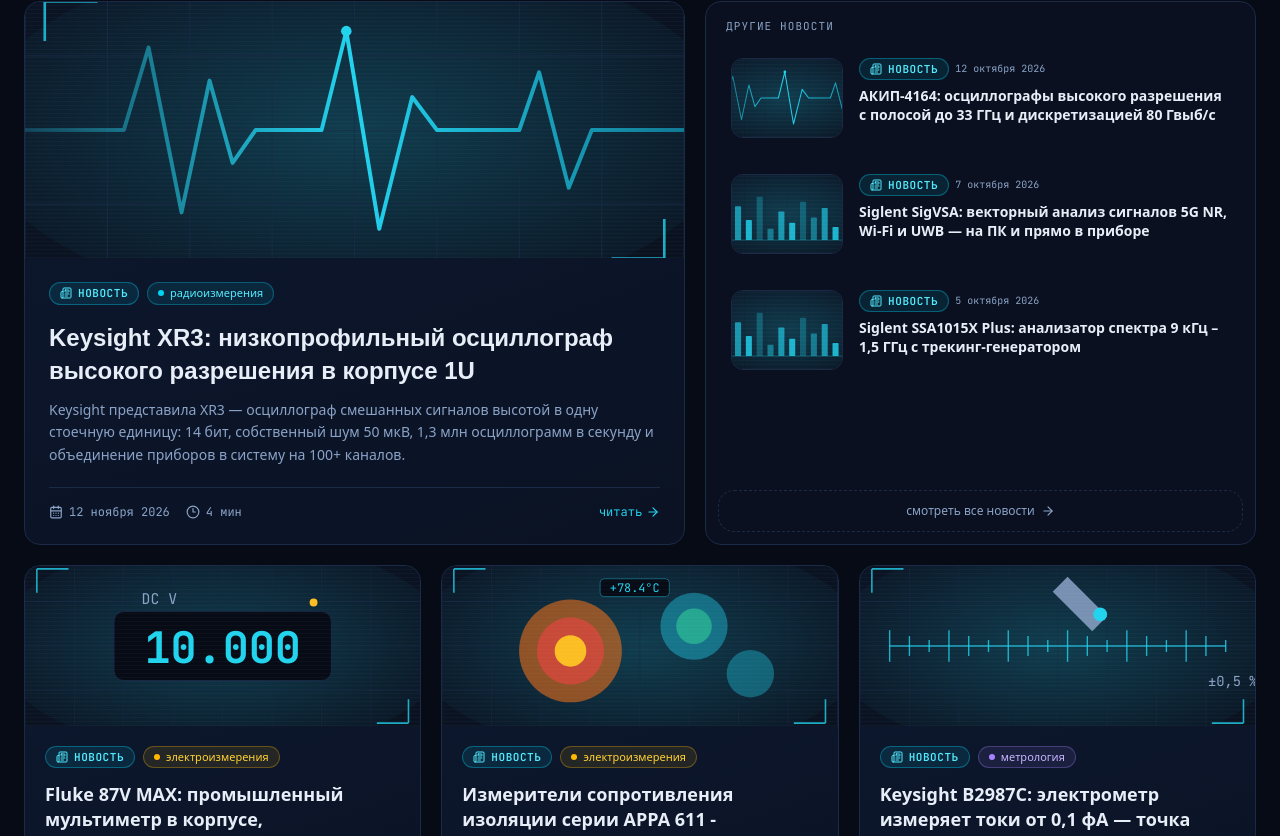
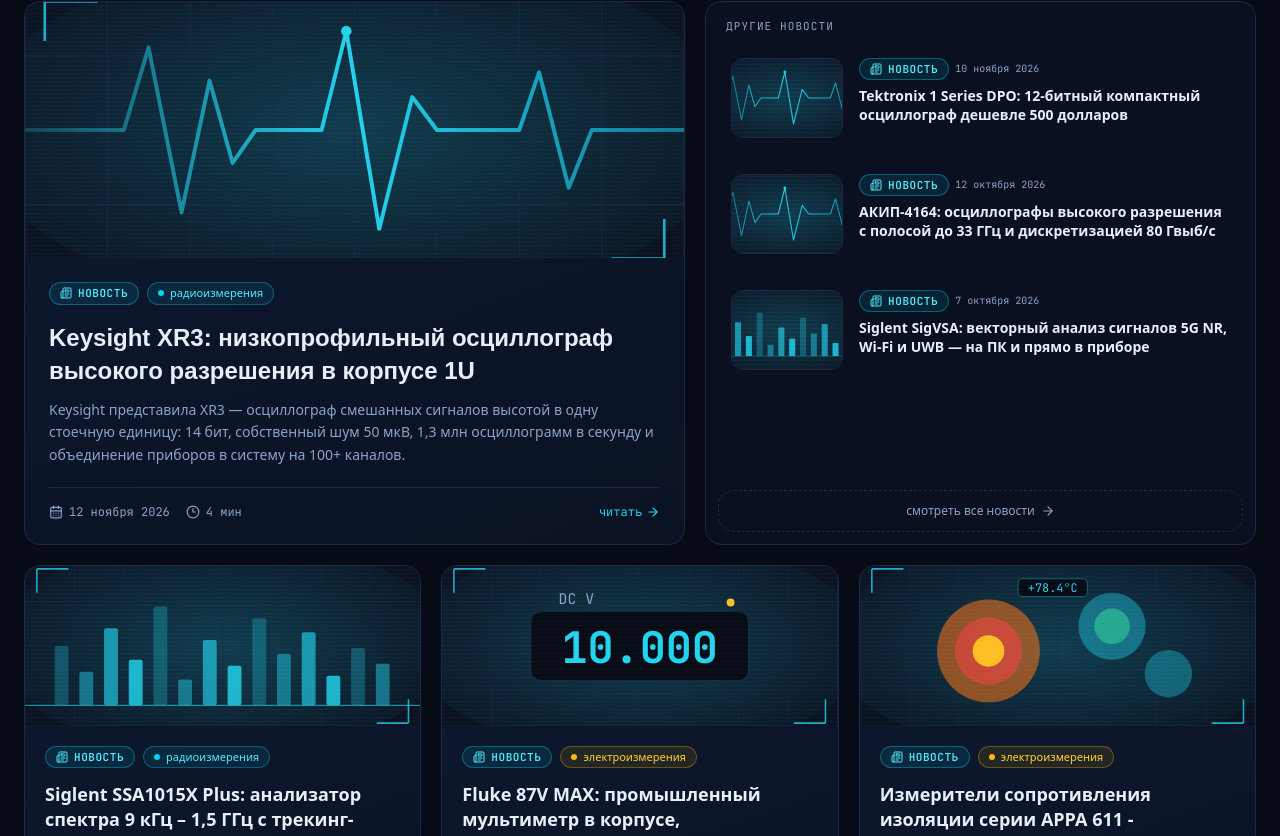
Before and after one commit to rosteam-spec/i-kip, a Next.js app: page / in a window 1280 px wide. Shown: the part 1024-1860 px from the top of the page. Built offline with nearby package versions, Linux system fonts and the light colour scheme; a web font is replaced by a local one.

Commit message:
Update news.ts

```diff
--- a/src/data/news.ts
+++ b/src/data/news.ts
@@ -6,6 +6,75 @@ import type { Article } from './types'
  * пресс-релизов и переведены на русский язык.
  */
 export const NEWS: Article[] = [
+   {
+    id: 'tektronix-1-series-dpo',
+    type: 'news',
+    title: 'Tektronix 1 Series DPO: 12-битный компактный осциллограф дешевле 500 долларов',
+    excerpt:
+      'Tektronix обновила популярную компактную серию: 12 бит, полоса до 200 МГц, 1,25 Гвыб/с, 10 Мпт на канал, 7-дюймовый сенсорный экран и цена ниже 500 долларов. Разбираемся, для кого создан новый прибор.',
+    date: '10 ноября 2026',
+    isoDate: '2026-11-10',
+    category: 'радиоизмерения',
+    manufacturer: 'Tektronix',
+    source: 'По материалам пресс-релиза Tektronix (tek.com)',
+    readingTime: '4 мин',
+    tags: ['осциллографы', 'Tektronix', '12 бит', 'образование'],
+    coverStyle: 'wave',
+    image: '/tek-1-series-dpo.jpg',
+    blocks: [
+      {
+        type: 'paragraph',
+        text: 'Компания Tektronix представила новое поколение компактных осциллографов 1 Series DPO — приборов с технологией цифрового фосфора (Digital Phosphor). Главный аргумент новинки — сочетание 12-битного АЦП, полосы до 200 МГц и цены от 500 долларов: такой комбинации в этом классе у Tektronix раньше не было. Прибор уже доступен с 9 ноября 2026 года и адресован студентам, преподавателям и инженерам — от учебных лабораторий до встраиваемой отладки, ремонта электроники и автоматизированных тестов.',
+      },
+      { type: 'heading', text: '12 бит в компактном корпусе' },
+      {
+        type: 'paragraph',
+        text: 'Вертикальное разрешение 12 бит означает в 16 раз больше уровней квантования, чем у классических 8-битных осциллографов: мелкие детали сигнала — пульсации питания, шумы, модулированные составляющие — видны без отдельного прибора высокого разрешения. За экраном стоит платформа с полосой до 200 МГц, частотой дискретизации 1,25 Гвыб/с и памятью 10 млн точек на канал, достаточной для длительной регистрации редких событий.',
+      },
+      {
+        type: 'specs',
+        title: '1 Series DPO — кратко',
+        items: [
+          { label: 'Полоса пропускания', value: 'до 200 МГц' },
+          { label: 'Каналы', value: 'до 4 аналоговых' },
+          { label: 'Вертикальное разрешение', value: '12 бит' },
+          { label: 'Дискретизация', value: '1,25 Гвыб/с' },
+          { label: 'Длина записи', value: '10 Мпт на канал' },
+          { label: 'Экран', value: '7" мультисенсорный, интерфейс TekScope' },
+          { label: 'АФГ', value: '25 МГц (на отдельных моделях)' },
+          { label: 'Масса и глубина', value: 'около 2,2 кг, примерно 10 см' },
+          { label: 'Цена', value: 'ниже 500 долларов (стартовая)' },
+        ],
+      },
+      { type: 'heading', text: 'Анализ и автоматизация' },
+      {
+        type: 'list',
+        items: [
+          'Декодирование последовательных шин I²C, SPI и UART;',
+          'БПФ, предельные испытания и автоматические измерения;',
+          'Диаграммы Боде — на отдельных моделях;',
+          'Встроенный генератор сигналов произвольной формы 25 МГц (на отдельных моделях);',
+          'Ethernet и USB, автоматизация на Python;',
+          'VESA-крепление и опциональный комплект для установки в стойку.',
+        ],
+      },
+      { type: 'heading', text: 'Tek Intelligence: задел на ИИ' },
+      {
+        type: 'paragraph',
+        text: 'Отдельная деталь, на которую стоит обратить внимание, — разъём Tek Intelligence. Производитель связывает с ним интеграцию осциллографа с ИИ-инструментами: платформа рассчитана на развитие, и именно через этот интерфейс в прибор будут добавляться «умные» функции анализа.',
+      },
+      {
+        type: 'quote',
+        text: 'Инженерия — это постоянная кривая обучения. Чем раньше правильные инструменты попадают в руки инженера, тем скорее он свяжет теорию с тем, что реально видит и измеряет, — и тем лучше подготовится к решению настоящих задач.',
+        source: 'Даррел Эллис, вице-президент Tektronix, пресс-релиз',
+      },
+      {
+        type: 'paragraph',
+        text: 'Не очень понятно как Tektronix с новой серией 1 Series DPO собирается сражаться на территории, где традиционно правят бюджетные 12-битные осциллографы Siglent?',
+      },
+    ],
+  },
+
    {
     id: 'keysight-xr3',
     type: 'news',
```
